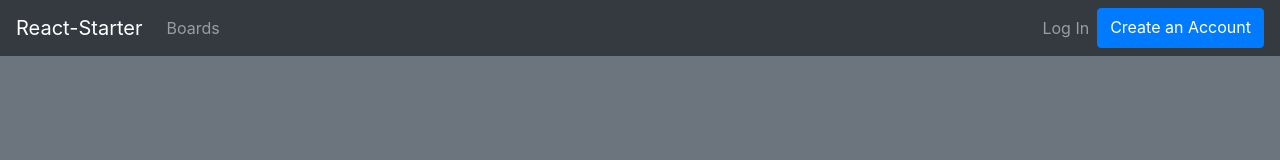
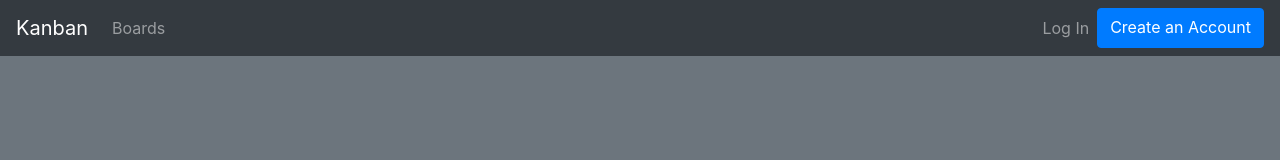
Before and after one commit to bensoutendijk/trello-clone, a React (Create React App) app: page /login in a window 1280 px wide. Shown: the top 160 px of the page. Built offline with nearby package versions, Linux system fonts and the light colour scheme; no server answers.

Commit message:
change brand title in header

```diff
--- a/src/components/Header/index.tsx
+++ b/src/components/Header/index.tsx
@@ -11,7 +11,7 @@ function Header() {
     <header className="Header">
       <Navbar className="Header-navbar" bg="dark" variant="dark" expand="lg">
         <Link to="/">
-          <Navbar.Brand>React-Starter</Navbar.Brand>
+          <Navbar.Brand>Kanban</Navbar.Brand>
         </Link>
         <Navbar.Toggle aria-controls="navbar-nav" />
         <Navbar.Collapse id="navbar-nav">
```
